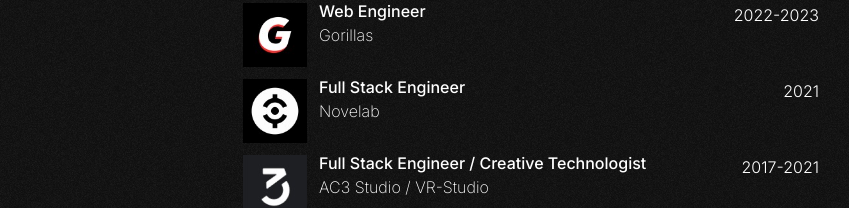
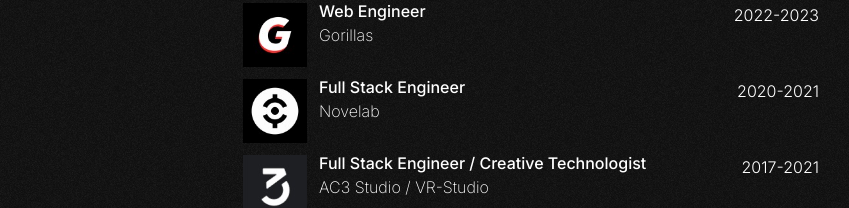
Before and after one commit to yohanlb/personal-website, a Next.js app: page / in a window 1280 px wide. Shown: the part 661-869 px from the top of the page, without its empty margins (99-948 px from the left). Built offline with nearby package versions, Linux system fonts and the light colour scheme.

Commit message:
Update jobsData.ts
fix: fix job data

```diff
--- a/src/datas/jobsData.ts
+++ b/src/datas/jobsData.ts
@@ -21,7 +21,7 @@ export const workData: JobData[] = [
   {
     title: 'Full Stack Engineer',
     company: 'Novelab',
-    years: '2021',
+    years: '2020-2021',
     imgUrl: '/images/work/novelab.jpeg',
   },
   {
```
